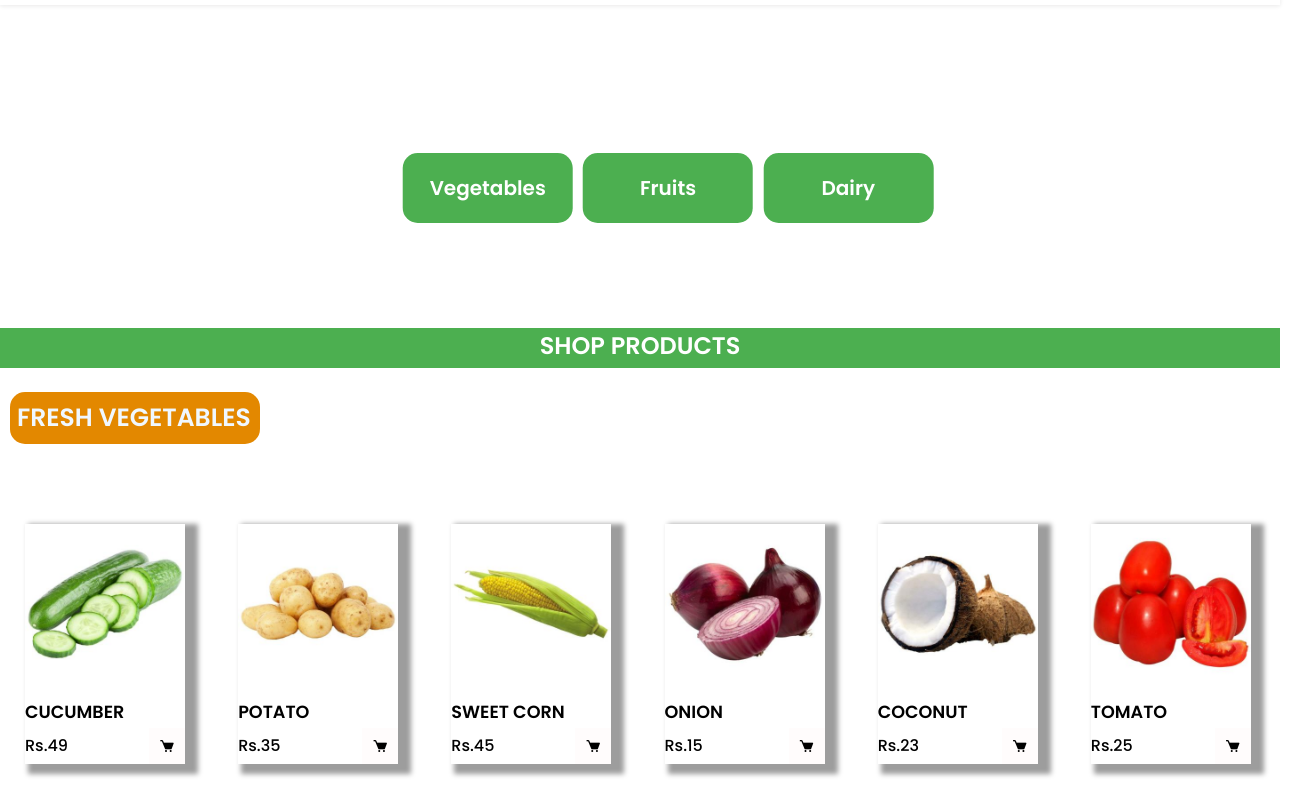
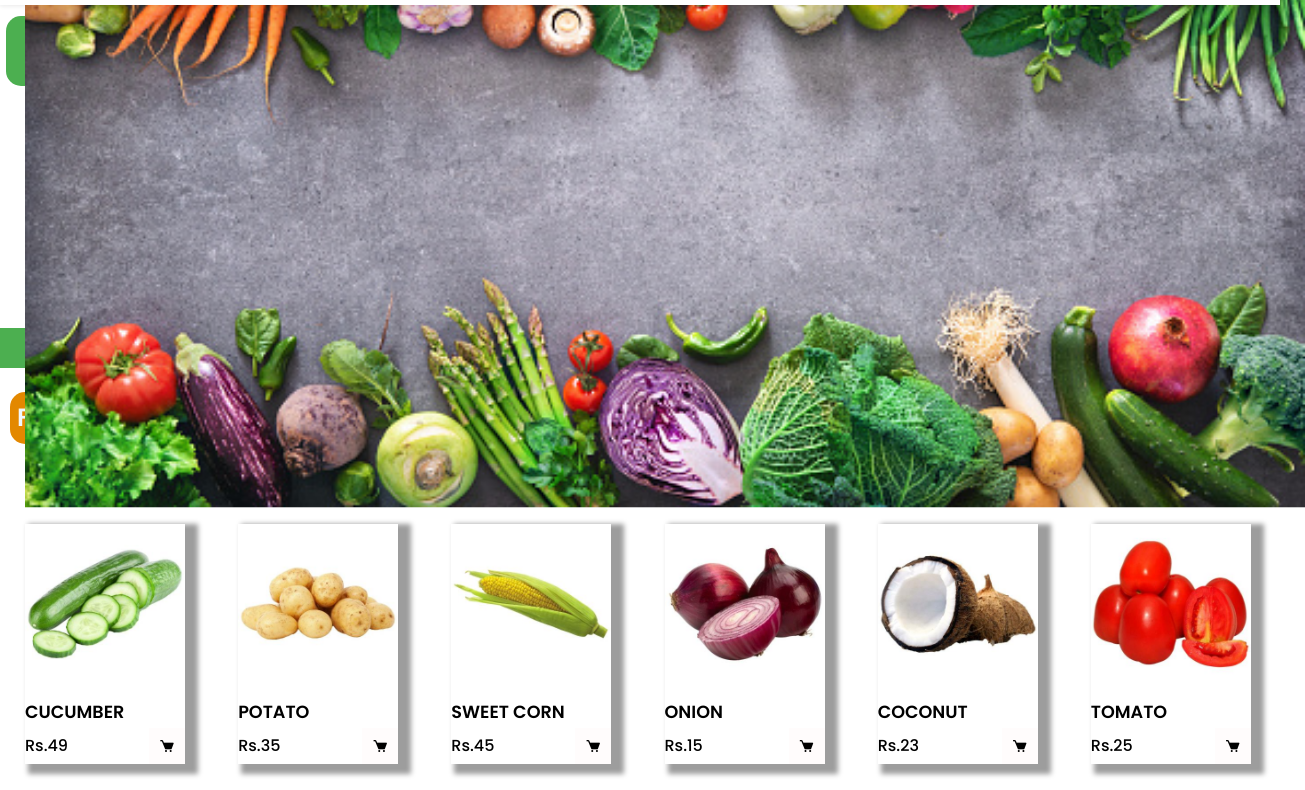
Before and after one commit to Karthik0295/Grocery_website, a plain HTML site: page home.html in a window 1280 px wide. Shown: the part 70-860 px from the top of the page, 1305 px wide, since content can reach past the window. Drawn offline with nearby package versions, Linux system fonts and the light colour scheme.

Commit message:
final changes pahse 1

```diff
--- a/css/home.css
+++ b/css/home.css
@@ -81,7 +81,7 @@ section{
     height: 300px;
     position: relative;
     margin-top: 80px;
-    background-image: url('images\banner8.webp');
+    /* background-image: url('images\banner8.webp'); */
     background-repeat:repeat-y;
     background-size: cover;
 
--- a/home.html
+++ b/home.html
@@ -68,6 +68,7 @@
     </header>
 
     <div class="categories">
+        <img src="images\banner8.webp"
         <div class="buttons">
           <button id = cartbutts onclick="window.location.href = '#Vegetables'";>Vegetables</button>
           <button id = cartbutts onclick="window.location.href = '#Fruits'";>Fruits</button>
```
